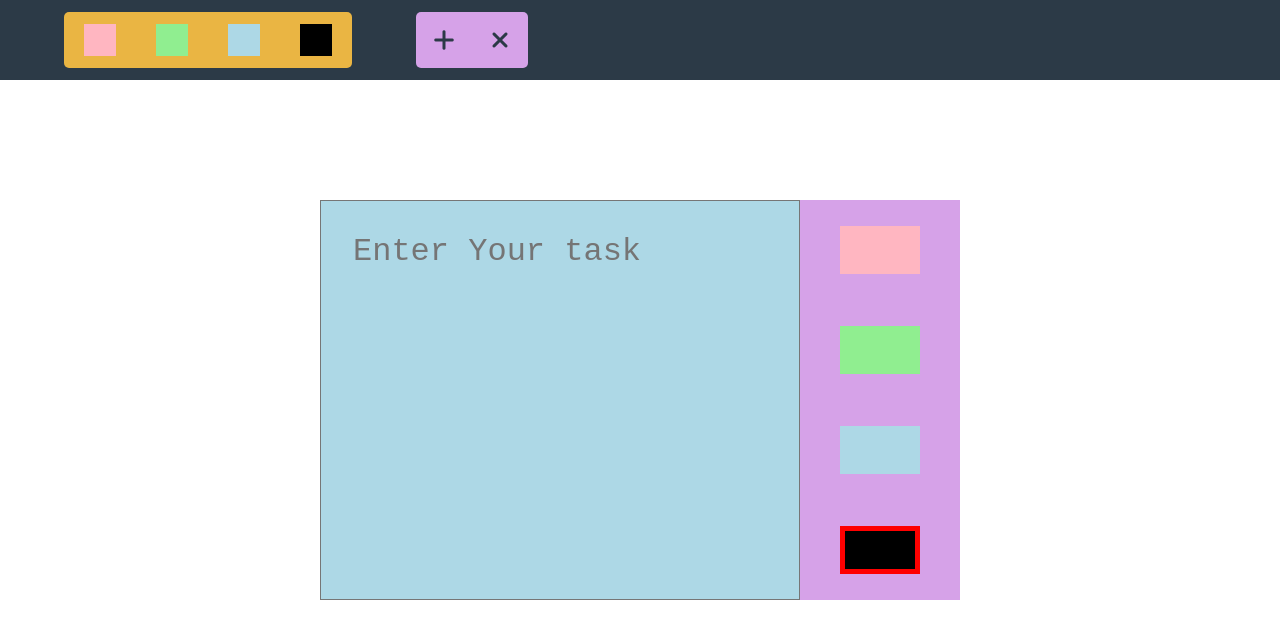
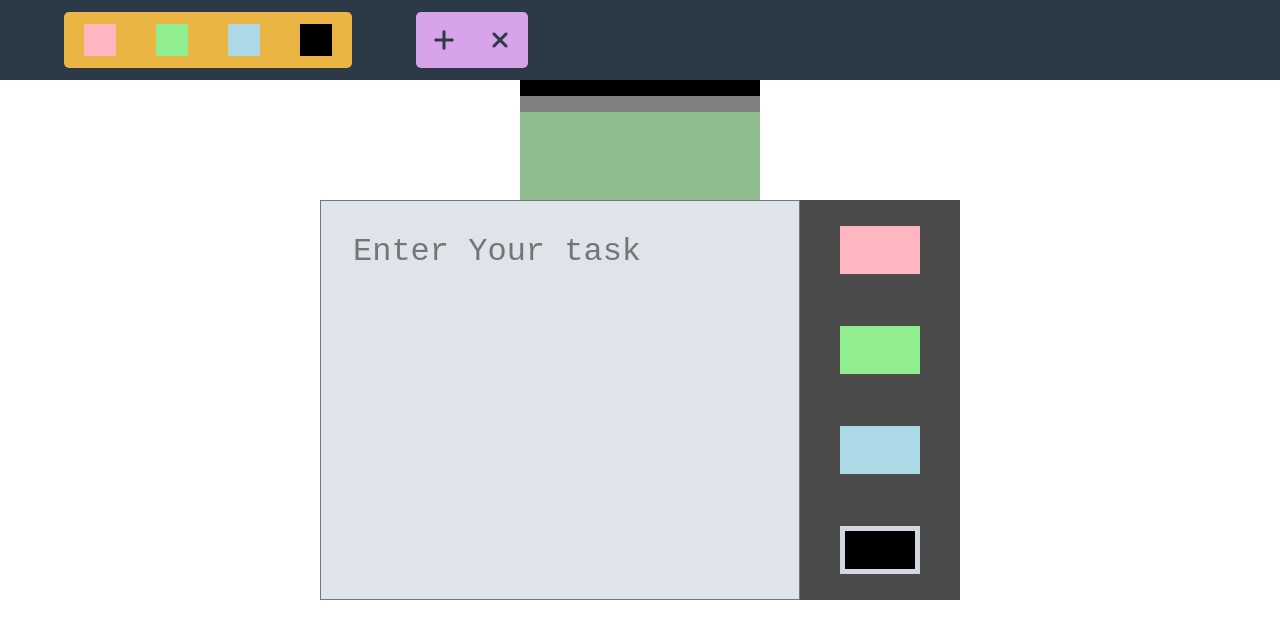
Before and after one commit to AdityaNarayan01/Advanced_to_do_list, a plain HTML site: page index.html in a window 1280 px wide. Both pictures are taken after a click on the element 444 px from the left and 40 px from the top of the page. Drawn offline with Linux system fonts and the light colour scheme.

Commit message:
ticket generate

```diff
--- a/index.html
+++ b/index.html
@@ -2,18 +2,15 @@
 <html lang="en">
 
 <head>
-    <meta charset="UTF-8">
-    <meta http-equiv="X-UA-Compatible" content="IE=edge">
-    <meta name="viewport" content="width=device-width, initial-scale=1.0">
-    <link rel="stylesheet" href="./style.css">
-    <link rel="stylesheet" href="https://cdnjs.cloudflare.com/ajax/libs/font-awesome/6.1.1/css/all.min.css">
+    <meta charset="UTF-8" />
+    <meta http-equiv="X-UA-Compatible" content="IE=edge" />
+    <meta name="viewport" content="width=device-width, initial-scale=1.0" />
+    <link rel="stylesheet" href="./style.css" />
+    <link rel="stylesheet" href="https://cdnjs.cloudflare.com/ajax/libs/font-awesome/6.1.1/css/all.min.css" />
     <title>Advanced To Do List</title>
 </head>
 
 <body>
-
-
-
     <!--  toolbox continer-->
     <div class="toolbox-cont">
         <div class="toolbox-priority-cont">
@@ -21,42 +18,41 @@
             <div class="lightgreen color"></div>
             <div class="lightblue color"></div>
             <div class="black color"></div>
-
         </div>
 
         <div class="action-btn-cont">
             <div class="add-btn">
                 <i class="fa-solid fa-plus"></i>
-
             </div>
 
             <div class="remove-btn">
                 <i class="fa-solid fa-xmark"></i>
             </div>
-
         </div>
     </div>
 
-
     <!--  ticket box-->
-    <div class="main-cont"></div>
+    <div class="main-cont">
+        <div class="ticket-cont">
+            <div class="ticket-color"></div>
+            <div class="ticket-id"></div>
+            <div class="ticket-area"></div>
+        </div>
+    </div>
 
     <!--  model continer-->
     <div class="model-cont">
         <textarea spellcheck="false" class="textarea-cont" placeholder="Enter Your task"></textarea>
 
-
         <div class="priority-colors-cont">
             <div class="lightpink priority-color"></div>
             <div class="lightgreen priority-color"></div>
             <div class="lightblue priority-color"></div>
-            <div class="active  border black priority-color"></div>
+            <div class="active border black priority-color"></div>
         </div>
     </div>
 
     <script src="./script.js"></script>
-
-
 </body>
 
 </html>
--- a/style.css
+++ b/style.css
@@ -67,19 +67,19 @@ body{
 }
 
 .action-btn-cont>*:hover{
-    background-color: lightcoral;
+    background-color: #485460;
     border-radius: 5px;
     height: 4rem;
 }
 
 .toolbox-priority-cont>*:hover{
-    background-color: lightcoral;
+    background-color: #485460;
 }
 
 .model-cont{
     height: 50vh;
     width: 50vw;
-    background-color: #D6A2E8;
+    background-color: lightblue;
     position: absolute;
     top: calc((100vh - 50vh) / 2);
     left: calc((100vw - 50vw) / 2);
@@ -90,7 +90,7 @@ body{
     height: 100%;
     width: 75%;
     outline: none;
-    background-color: lightblue;
+    background-color: #dfe4ea;
     resize: none;
     font-size: 2rem;
     padding: 2rem;
@@ -103,6 +103,7 @@ body{
     flex-direction:column;
     justify-content: space-around;
     align-items: center;
+    background-color: #4b4b4b;
 
 }
 
@@ -112,5 +113,34 @@ body{
 }
 
 .active{
-    border: 5px solid red;
+    border: 5px solid #d1d8e0;
 }
+
+.main-cont{
+    display: flex;
+    gap: 2rem;
+    justify-content: center;
+
+}
+
+.ticket-cont{
+    height: 12rem;
+    width: 15rem;
+    background-color: darkseagreen;
+}
+
+.ticket-color{
+    height: 1rem;
+    background-color: black;
+}
+
+.ticket-id{
+    height: 1rem;
+    background-color: gray;
+}
+
+.ticket-area{
+    height: calc(100% - 1rem - 2rem);
+    font-size: 1.5rem;
+    padding: 5px;
+}
```
